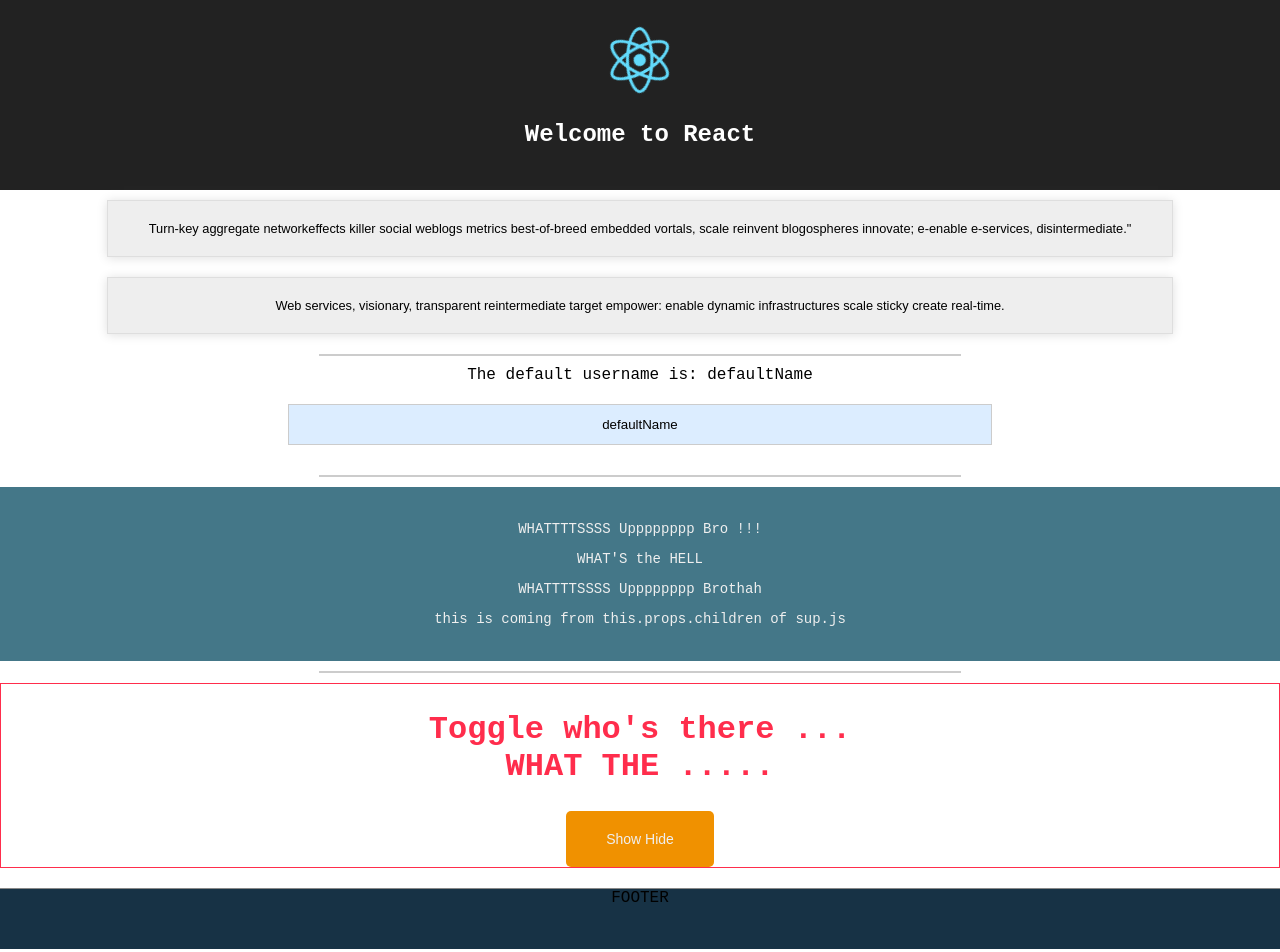
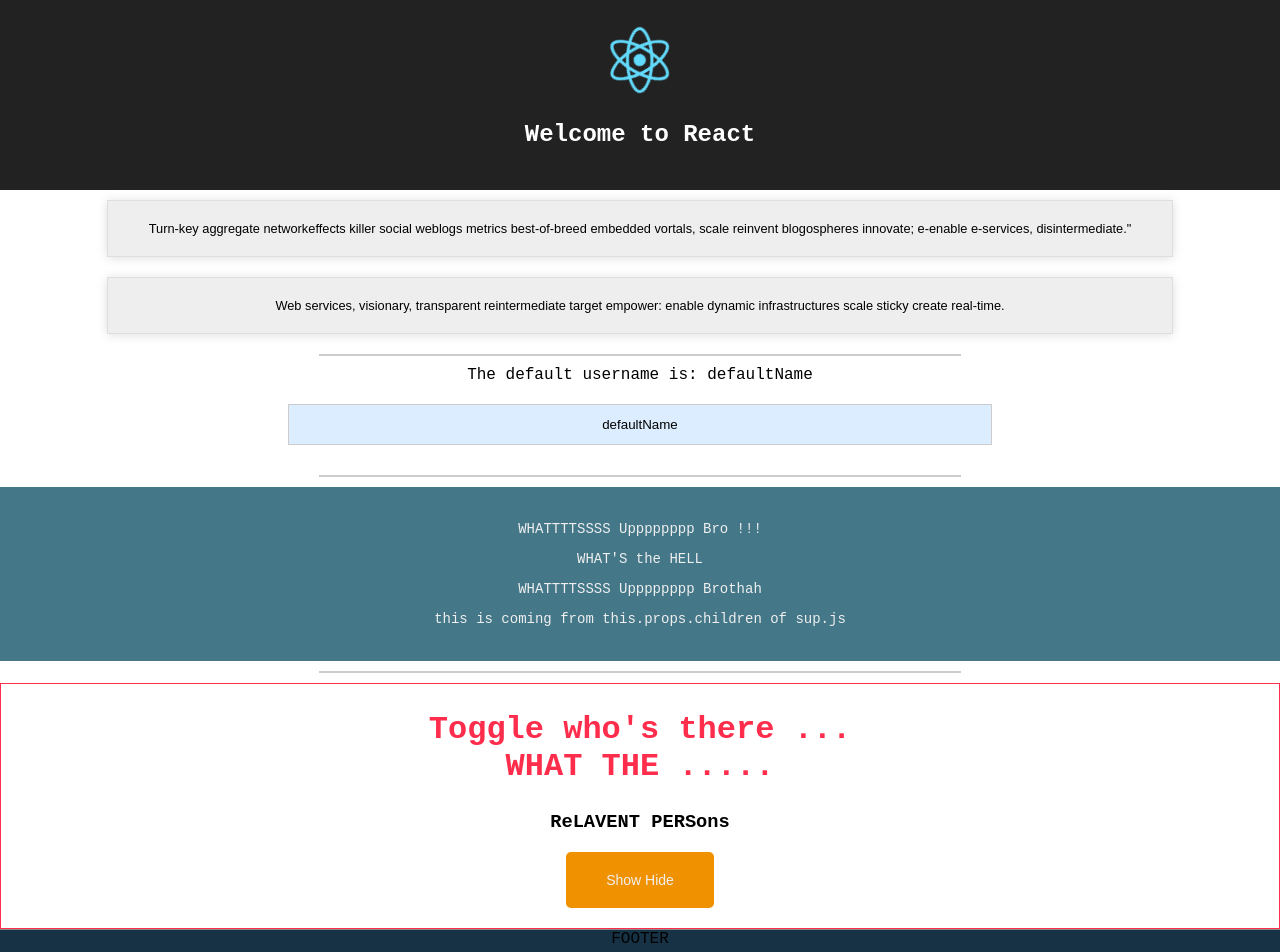
Before and after one commit to ural/react-udemy, a React app: page / in a window 1280 px wide. Shown: the top 952 px of the page. Built offline with nearby package versions, Linux system fonts and the light colour scheme.

Commit message:
playing with passing props fromsecondory js file to app.js

```diff
--- a/src/components/Cockpit/Cockpit.css
+++ b/src/components/Cockpit/Cockpit.css
@@ -23,6 +23,7 @@
 .ma-btn-lg {
   border: none;
   border-radius: 5px;
+  margin: 0 0 20px;
 }
 .loadED {
   color: orange;
--- a/src/components/Cockpit/Cockpit.js
+++ b/src/components/Cockpit/Cockpit.js
@@ -33,6 +33,7 @@ const cockpit = (props) => {
 
     <div className={cockStyles.Cockpit}>
       <h2 className={classNames.join(' ')}>Toggle who&#39;s there ...</h2>
+      <h3>{ props.appTitle }</h3>
       <button className={cockStyles["ma-btn-lg"]}
         onClick={props.clicked}
         style={btnStyle}
--- a/src/containers/App.css
+++ b/src/containers/App.css
@@ -41,7 +41,6 @@
   bottom: 0;
   width: 100%;
   height: 60px;
-  margin: 20px 0 0;
   background: #173245;
   border-top: 1px solid #888;
 }
--- a/src/containers/App.js
+++ b/src/containers/App.js
@@ -5,7 +5,7 @@ import Sup from '../sup';
 import Persons from '../components/Persons/persons';
 import UserOutput from '../components/username/UserOutput';
 //import ErrorBoundary from './ErrorBoundary/ErrorBoundary';
-import Cockpit from '../components/Cockpit/Cockpit';
+import Cock from '../components/Cockpit/Cockpit';
 
 import appStyles from './App.css';
 import logo from '../logo.svg';
@@ -108,9 +108,10 @@ class App extends Component {
           </div>
           <hr/>
           {/* toggle Persons*/}
-          <Cockpit showPersons={this.state.showPersons}
+          <Cock showPersons={this.state.showPersons}
                    persons={this.state.persons}
                    clicked={this.togglePersonHandler}
+                   appTitle={this.props.title}
           />
           {/* END toggle Persons*/}
 
--- a/src/index.js
+++ b/src/index.js
@@ -4,5 +4,5 @@ import './index.css';
 import App from './containers/App';
 import registerServiceWorker from './registerServiceWorker';
 
-ReactDOM.render(<App />, document.getElementById('root'));
+ReactDOM.render(<App title="ReLAVENT PERSons" />, document.getElementById('root'));
 registerServiceWorker();
```
